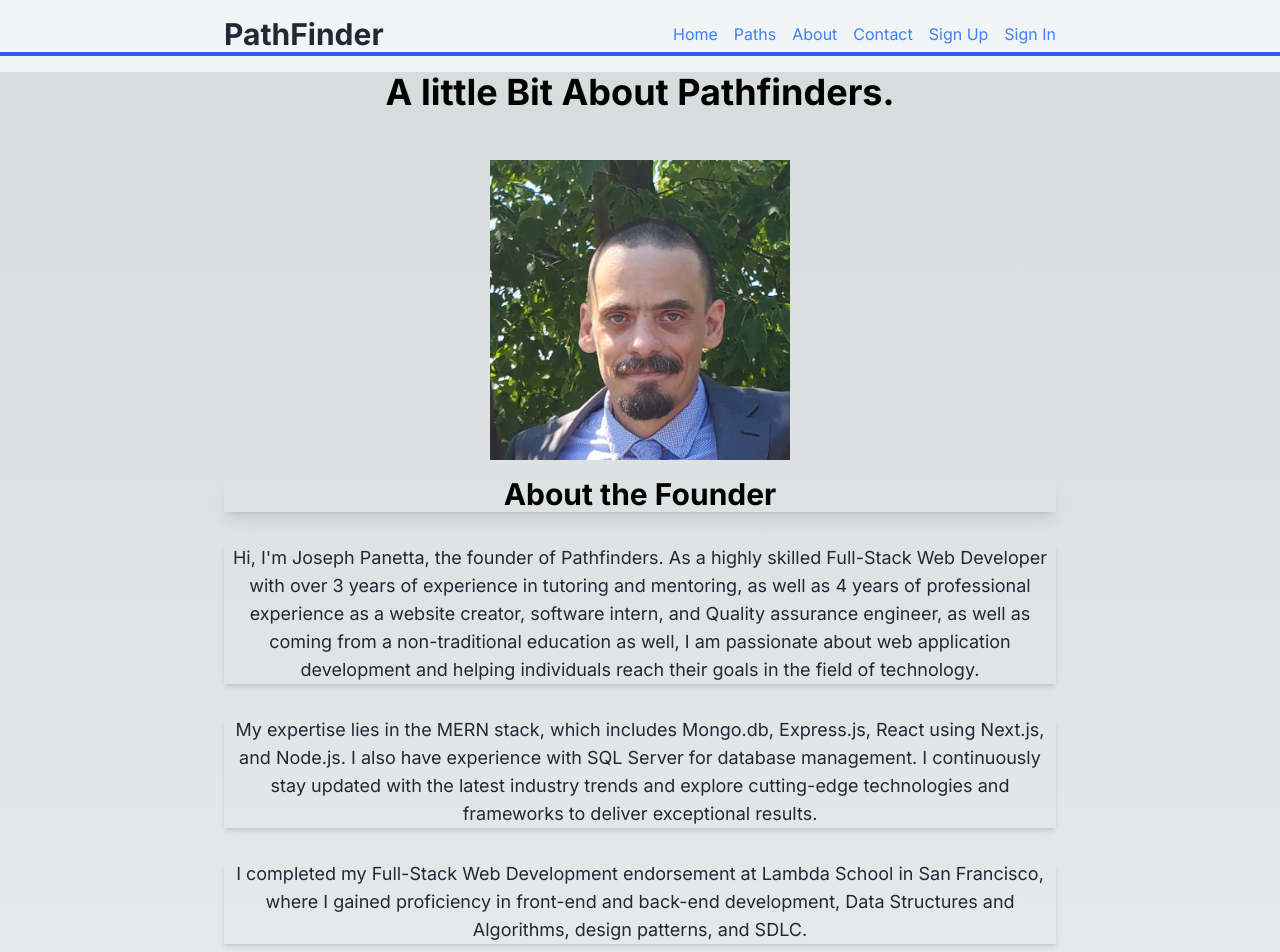
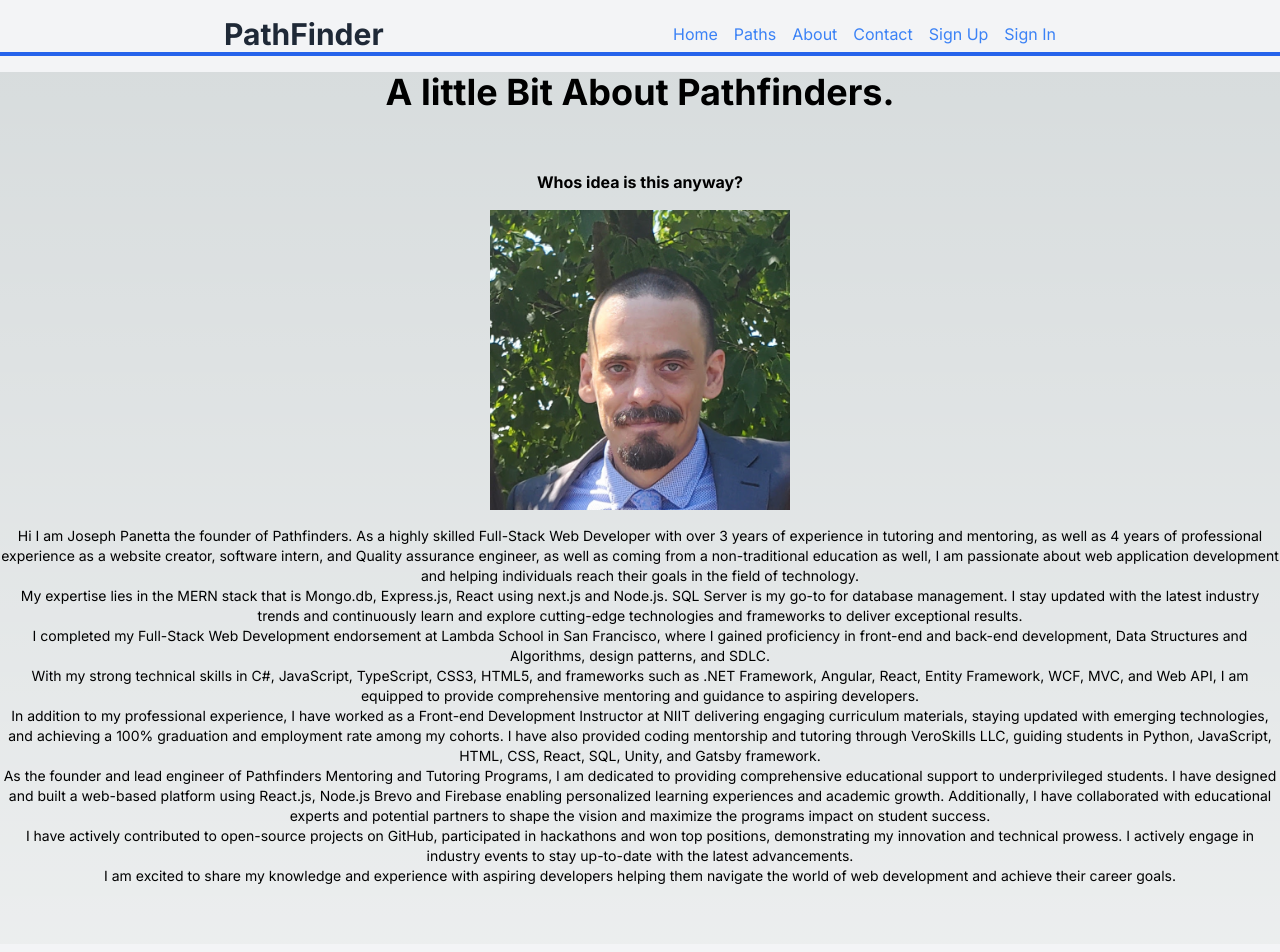
Before and after one commit to jlpanetta1681/1on1mentoring, a Next.js app: page /about in a window 1280 px wide. Shown: the top 952 px of the page. Built offline with nearby package versions, Linux system fonts and the light colour scheme.

Commit message:
setting up the initial shell and deployed on vercel so I can work on the database connectrons and integratong

```diff
--- a/src/app/about/page.js
+++ b/src/app/about/page.js
@@ -1,51 +1,65 @@
-import React from 'react';
-import Navbar from '../components/NavBar';
-import Image from 'next/image';
+'use client'
+
+import AboutSection from "../components/AboutSection";
+import Navbar from "../components/NavBar";
+import Image from 'next/image'
 
 const About = () => {
   return (
     <div className="text-center">
+
+
       <Navbar />
-      <h1 className="text-4xl font-bold mb-8">A little Bit About Pathfinders.</h1>
+
+      <h1 className="text-4xl font-bold mb-8">
+        A little Bit About Pathfinders.
+      </h1>
      <div className="flex justify-center">
-        <div className="max-w-4xl mx-auto px-8">
-          <Image
-            src="/images/headshot.jpg"
-            alt="Your Headshot"
-            width={300}
-            height={300}
-            className="mx-auto my-4"
-          />
-          <h2 className="text-3xl font-bold mb-8 shadow-lg">About the Founder</h2>
-          <p className="text-lg text-gray-800 mb-8 shadow-md">
-            Hi, I'm Joseph Panetta, the founder of Pathfinders. As a highly skilled Full-Stack Web Developer with over 3 years of experience in tutoring and mentoring, as well as 4 years of professional experience as a website creator, software intern, and Quality assurance engineer, as well as coming from a non-traditional education as well, I am passionate about web application development and helping individuals reach their goals in the field of technology.
+
+
+     <div className="flex flex-col items-center justify-center h-screen">
+  <h1 className="font-bold">Whos idea is this anyway?</h1>
+  <div className="my-4">
+    <Image src="/images/headshot.jpg" width={300} height={300} alt="headshot" className="mx-auto" />
+
+        <div className="my-4 text-sm">
+
+        <p>
+          Hi I am Joseph Panetta the founder of Pathfinders. As a highly skilled Full-Stack Web Developer with over 3 years of experience in tutoring and mentoring, as well as 4 years of professional experience as a website creator, software intern, and Quality assurance engineer, as well as coming from a non-traditional education as well, I am passionate about web application development and helping individuals reach their goals in the field of technology.
         </p>
-          <p className="text-lg text-gray-800 mb-8 shadow-md">
-            My expertise lies in the MERN stack, which includes Mongo.db, Express.js, React using Next.js, and Node.js. I also have experience with SQL Server for database management. I continuously stay updated with the latest industry trends and explore cutting-edge technologies and frameworks to deliver exceptional results.
+        <p>
+          My expertise lies in the MERN stack that is Mongo.db, Express.js, React using next.js and Node.js. SQL Server is my go-to for database management. I stay updated with the latest industry trends and continuously learn and explore cutting-edge technologies and frameworks to deliver exceptional results.
         </p>
-          <p className="text-lg text-gray-800 mb-8 shadow-md">
+        <p>
           I completed my Full-Stack Web Development endorsement at Lambda School in San Francisco, where I gained proficiency in front-end and back-end development, Data Structures and Algorithms, design patterns, and SDLC.
         </p>
-          <p className="text-lg text-gray-800 mb-8 shadow-md">
+        <p>
           With my strong technical skills in C#, JavaScript, TypeScript, CSS3, HTML5, and frameworks such as .NET Framework, Angular, React, Entity Framework, WCF, MVC, and Web API, I am equipped to provide comprehensive mentoring and guidance to aspiring developers.
         </p>
-          <p className="text-lg text-gray-800 mb-8 shadow-md">
-            In addition to my professional experience, I have worked as a Front-end Development Instructor at NIIT, delivering engaging curriculum materials and achieving a 100% graduation and employment rate among my cohorts. I have also provided coding mentorship and tutoring through VeroSkills LLC, guiding students in Python, JavaScript, HTML, CSS, React, SQL, Unity, and the Gatsby framework.
+        <p>
+          In addition to my professional experience, I have worked as a Front-end Development Instructor at NIIT delivering engaging curriculum materials, staying updated with emerging technologies, and achieving a 100% graduation and employment rate among my cohorts. I have also provided coding mentorship and tutoring through VeroSkills LLC, guiding students in Python, JavaScript, HTML, CSS, React, SQL, Unity, and Gatsby framework.
         </p>
-          <p className="text-lg text-gray-800 mb-8 shadow-md">
-            As the founder and lead engineer of Pathfinders Mentoring and Tutoring Programs, I am dedicated to providing comprehensive educational support to underprivileged students. I have designed and built a web-based platform using React.js, Node.js, Brevo, and Firebase, enabling personalized learning experiences and academic growth. Additionally, I have collaborated with educational experts and potential partners to shape the vision and maximize the programs impact on student success.
+        <p>
+          As the founder and lead engineer of Pathfinders Mentoring and Tutoring Programs, I am dedicated to providing comprehensive educational support to underprivileged students. I have designed and built a web-based platform using React.js, Node.js Brevo and Firebase enabling personalized learning experiences and academic growth. Additionally, I have collaborated with educational experts and potential partners to shape the vision and maximize the programs impact on student success.
         </p>
-          <p className="text-lg text-gray-800 mb-8 shadow-md">
-            I have actively contributed to open-source projects on GitHub, participated in hackathons, and won top positions, demonstrating my innovation and technical prowess. I actively engage in industry events to stay up-to-date with the latest advancements.
+        <p>
+          I have actively contributed to open-source projects on GitHub, participated in hackathons and won top positions, demonstrating my innovation and technical prowess. I actively engage in industry events to stay up-to-date with the latest advancements.
         </p>
-          <p className="text-lg text-gray-800 mb-8 shadow-md">
-            I am excited to share my knowledge and experience with aspiring developers, helping them navigate the world of web development and achieve their career goals.
+        <p>
+          I am excited to share my knowledge and experience with aspiring developers helping them navigate the world of web development and achieve their career goals.
         </p>
         </div>
       </div>
+    </div>
+
+
+
+
+     </div>
+
      <div className="bg-gray-100 py-16">
         <div className="max-w-4xl mx-auto px-8">
-          <h2 className="text-3xl font-bold mb-8 shadow-lg">Empowering Non-Traditional Coders to Forge Their Path</h2>
+          <h2 className="text-xl font-bold mb-8 shadow-lg">Empowering Non-Traditional Coders to Forge Their Path</h2>
           <p className="text-lg text-gray-800 mb-8 shadow-md">
             Pathfinder is on a mission to empower individuals with non-traditional education backgrounds and self-taught coders to excel in the world of technology. We believe that talent and passion for coding can be found in various educational journeys, and we are here to bridge the gap between your skills and the opportunities in the industry.
           </p>
@@ -60,8 +74,16 @@ const About = () => {
           </p>
         </div>
       </div>
+
+
+
+
+
       </div>
+
+
       );
+
 };
 
 export default About;
```
Lines whose indentation alone changed are shown as unchanged.
